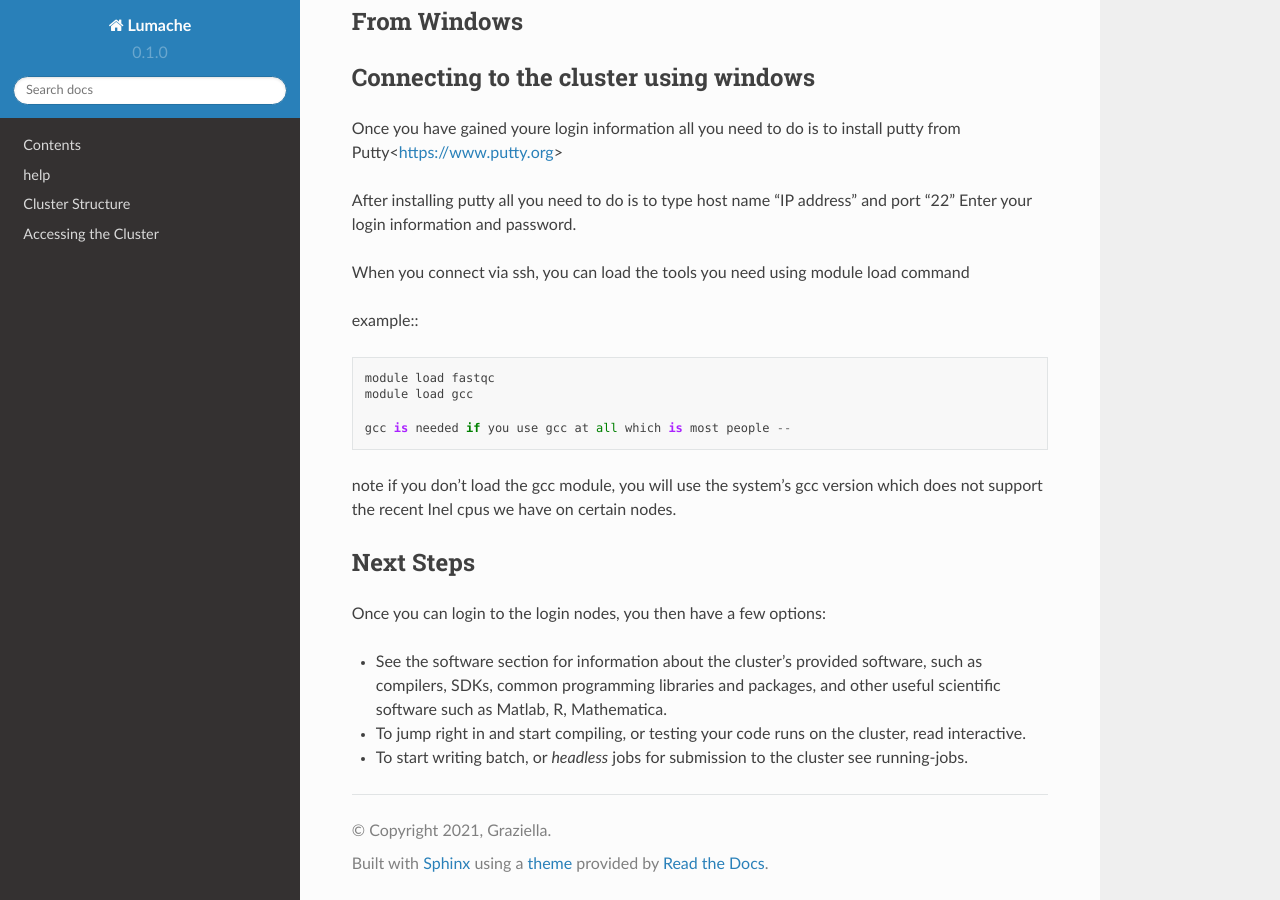
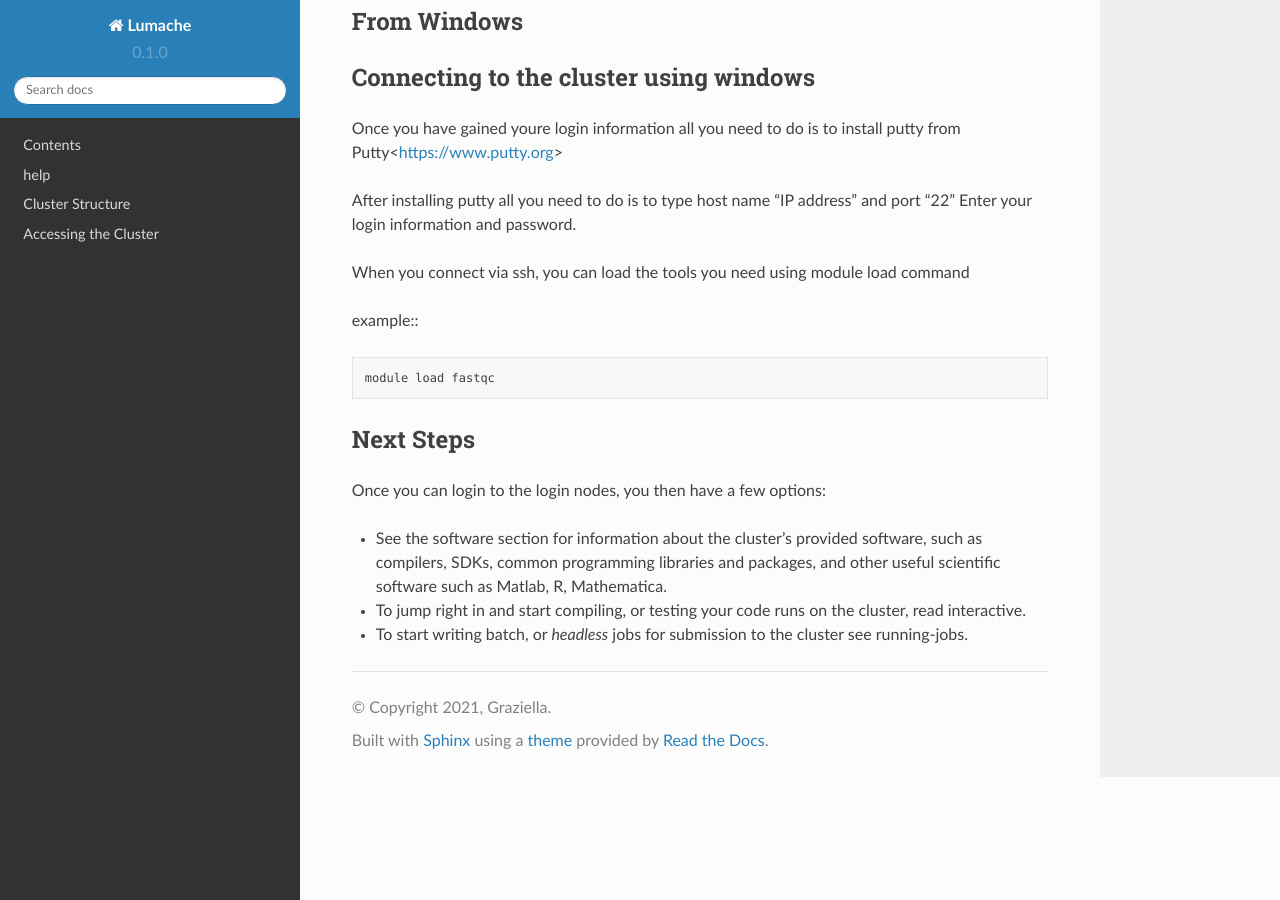
Before and after one commit to IPT-OMICS/IPT-OMICS, a Sphinx documentation site: the page built from docs/source/Access.rst, in a window 1280 px wide and 900 px high, scrolled down 816 px. Built offline with Sphinx 7.4.7 and the Read the Docs theme 2.0.0, drawn with Linux system fonts in a browser that asks for light colours; pages that are not in the unit, such as notebooks, are missing from menus.

Commit message:
Update Access.rst

```diff
--- a/docs/source/Access.rst
+++ b/docs/source/Access.rst
@@ -59,12 +59,7 @@ When you connect via ssh, you can load the tools you need using module load comm
 example:::
 
  module load fastqc
- module load gcc
 
- gcc is needed if you use gcc at all which is most people --
-note if you don't load the gcc module, you will use the system's gcc
-version which does not support the recent Inel cpus we have on certain
-nodes.
 
 
 
```
